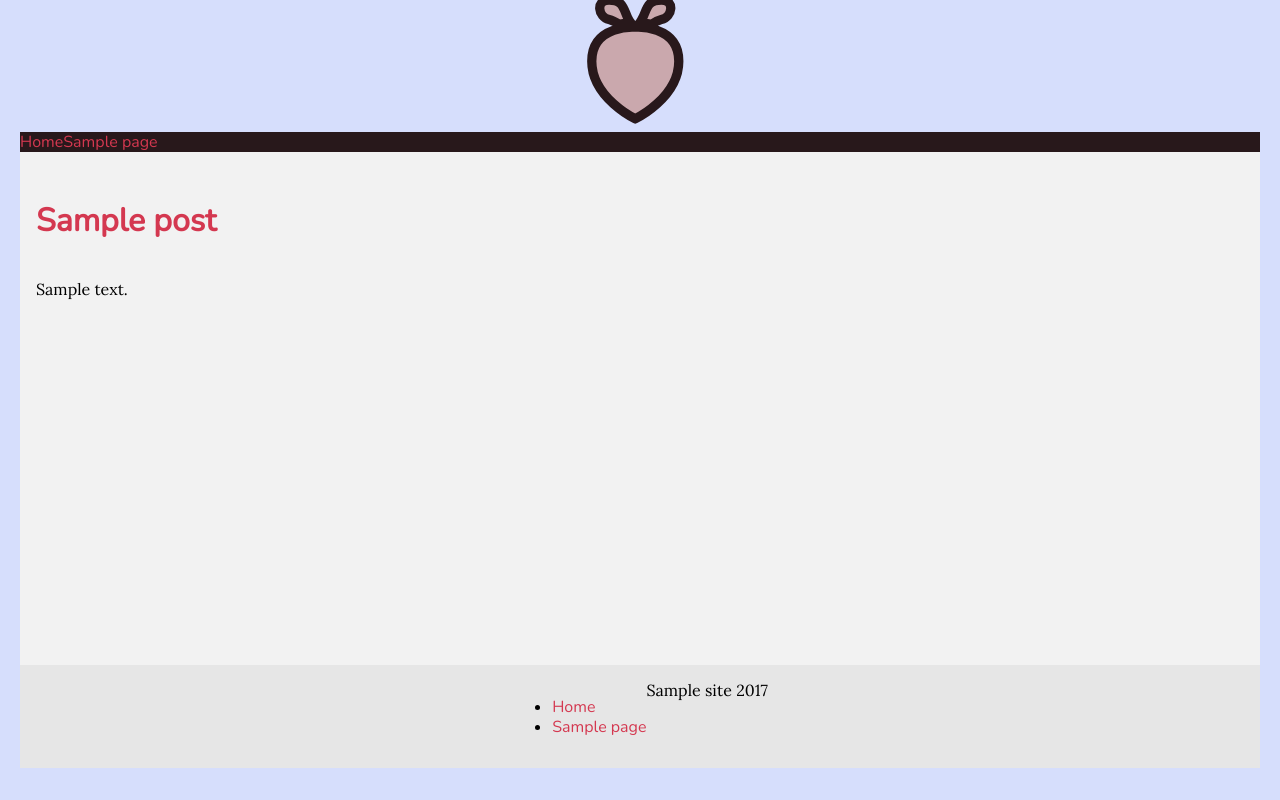
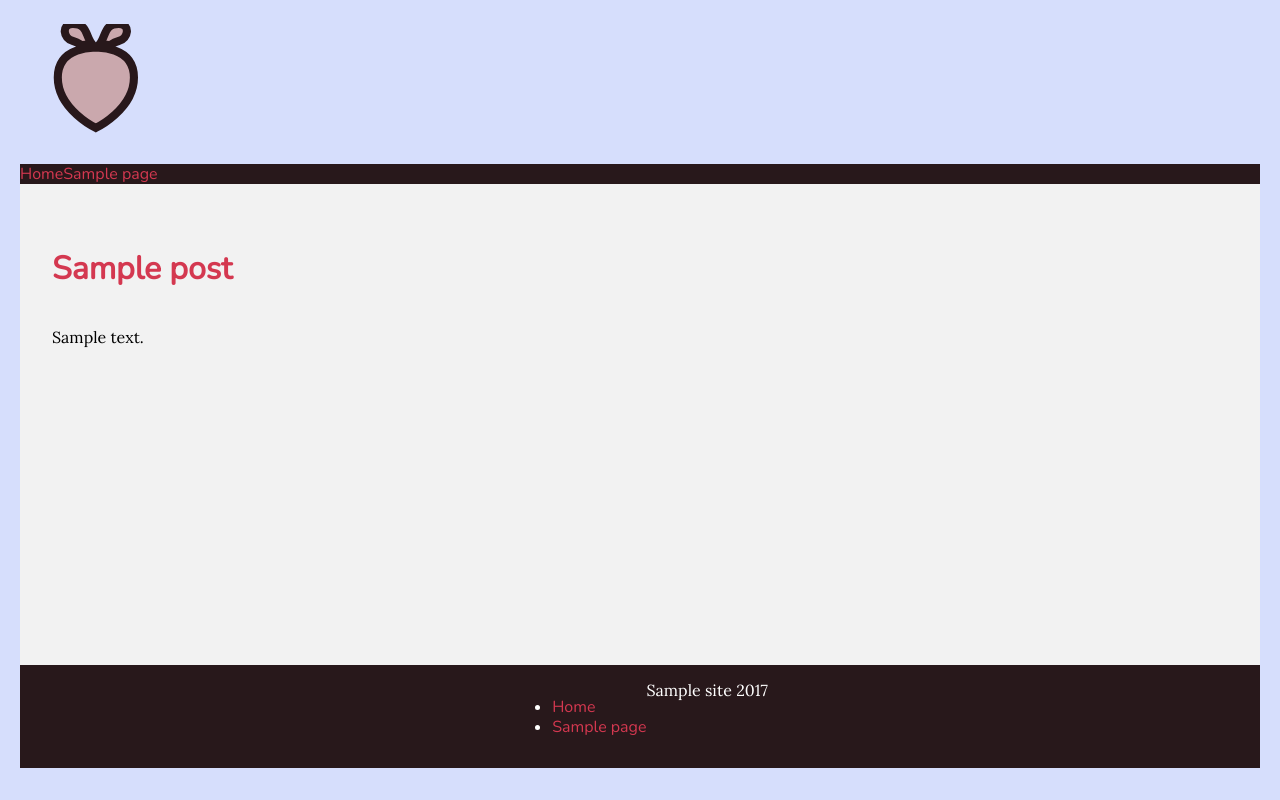
Before and after one commit to resonantdoghouse/wprecipes, a WordPress theme: template themes/wprecipes/archive-recipe.php in a window 1280 px wide. Run offline with PHP 8.4 and a stand-in for WordPress, Linux system fonts and the light colour scheme; the site name, menu and one post (Sample post) are stand-ins, and other content is empty; some libraries are stand-ins or nearby versions.

Commit message:
added active menu, grid for recipe page, footer style, header layout and site description

```diff
--- a/themes/wprecipes/archive-recipe.php
+++ b/themes/wprecipes/archive-recipe.php
@@ -9,10 +9,11 @@ get_header(); ?>
 
             <h1 class="wprecipes__page-title"><?php echo post_type_archive_title(); ?></h1>
 
+            <div class="wprecipes__main__grid">
 				<? if ( have_posts() ):
 					while ( have_posts() ): the_post(); ?>
 
-                    <article class="wprecipes__main__post">
+                        <article class="wprecipes__main__post wprecipes__main__grid__item">
                             <a href="<?php echo get_the_permalink(); ?>">
                                 <h1 class="wprecipes__main__post__title">
 									<?php echo esc_html( get_the_title() ); ?>
@@ -27,7 +28,7 @@ get_header(); ?>
 
 					<?php endwhile;
 				endif; ?>
-
+            </div>
         </main>
 		<? get_sidebar(); ?>
     </div>
--- a/themes/wprecipes/build/js/wprecipes.min.js
+++ b/themes/wprecipes/build/js/wprecipes.min.js
@@ -1 +1 @@
-!function(e){function t(t){var o=e(".wprecipes__recipe__items__item__quantity").html(),a=parseInt(o);"increase"==t&&a<100?(a++,e(".wprecipes__recipe__items__item__quantity").html(a),localStorage.setItem("localStorageName",a)):"decrease"==t&&a>1&&(a--,e(".wprecipes__recipe__items__item__quantity").html(a),localStorage.setItem("localStorageName",a)),console.log(parseInt(a))}var o="recipeQuantityMod"+wprecipes_rest_obj.post_id;if(console.log(o),"undefined"!=typeof Storage?console.log("local storage allowed."):alert("Sorry! No Web Storage support."),localStorage.getItem("localStorageName")){var a=localStorage.getItem("localStorageName");e(".wprecipes__recipe__items__item__quantity").html(a)}else localStorage.setItem(o,1);var r=e("#wprecipes-nav-toggle"),c=e("#wprecipes-increase-recipe"),l=e("#wprecipes-decrease-recipe");r.on("click",function(t){t.preventDefault(),e(this).toggleClass("wprecipes__toggle-button--open"),e(".wprecipes__nav").toggleClass("wprecipes__nav--open")}),c.on("click",function(){t("increase")}),l.on("click",function(){t("decrease")}),e(".owl-carousel").owlCarousel()}(jQuery);
+!function(e){function t(t){var o=e(".wprecipes__recipe__items__item__quantity").html(),a=parseInt(o);"increase"==t&&a<100?(a++,e(".wprecipes__recipe__items__item__quantity").html(a),localStorage.setItem("localStorageName",a)):"decrease"==t&&a>1&&(a--,e(".wprecipes__recipe__items__item__quantity").html(a),localStorage.setItem("localStorageName",a)),console.log(parseInt(a))}var o="recipeQuantityMod"+wprecipes_rest_obj.post_id;if(console.log(o),"undefined"!=typeof Storage?console.log("local storage allowed."):alert("Sorry! No Web Storage support."),localStorage.getItem("localStorageName")){var a=localStorage.getItem("localStorageName");e(".wprecipes__recipe__items__item__quantity").html(a)}else localStorage.setItem(o,1);var r=e("#wprecipes-nav-toggle"),i=e("#wprecipes-increase-recipe"),c=e("#wprecipes-decrease-recipe");r.on("click",function(t){t.preventDefault(),e(this).toggleClass("wprecipes__toggle-button--open"),e(".wprecipes__nav").toggleClass("wprecipes__nav--open")}),i.on("click",function(){t("increase")}),c.on("click",function(){t("decrease")}),e(".owl-carousel").owlCarousel({loop:!0,margin:10,nav:!0,responsive:{0:{items:1},768:{items:2},1024:{items:3}}})}(jQuery);
--- a/themes/wprecipes/header.php
+++ b/themes/wprecipes/header.php
@@ -12,7 +12,8 @@
 <header class="wprecipes__header">
 
     <div class="wprecipes--flex-wrapper">
-        <a href="<?php echo home_url( '/' ); ?>" class="wprecipes__logo">
+
+        <a href="<?php echo home_url( '/' ); ?>" class="wprecipes__logo wprecipes--flex-wrapper__item">
             <svg class="wprecipes__logo__svg" baseProfile="basic" xmlns="http://www.w3.org/2000/svg" width="128"
                  height="128" viewBox="0 0 138 138">
                 <path d="M63.848 29.312S17 26.368 17 66.048 63.848 128 63.848 128s46.976-22.272 46.976-61.952-46.976-36.736-46.976-36.736zm28.16-8.32C104.168 18.048 106.856 0 92.008 0c-14.72 0-15.36 9.088-19.84 18.688-1.024 2.304-2.176 4.224-3.456 5.888 4.224.128 8.576.64 12.672 1.536 3.2-2.176 6.912-4.224 10.624-5.12zm-56.32 0c3.84.896 7.424 2.944 10.752 5.12 4.992-1.024 9.472-1.408 12.672-1.536-1.28-1.664-2.56-3.584-3.584-5.888C51.048 9.088 50.536 0 35.688 0c-14.72 0-12.16 18.048 0 20.992z"/>
@@ -20,12 +21,17 @@
                 <description><?php echo get_bloginfo( 'name' ); ?></description>
             </svg>
         </a>
-        <div id="wprecipes-nav-toggle" class="wprecipes__toggle-button">
-            <span></span>
-            <span></span>
-            <span></span>
-            <span></span>
+
+        <div class="wprecipes--flex-wrapper__item wprecipes__description"><?php echo get_bloginfo( 'description' ); ?></div>
+        <div class="wprecipes--flex-wrapper__item wprecipes__toggle">
+            <div id="wprecipes-nav-toggle" class="wprecipes__toggle-button">
+                <span></span>
+                <span></span>
+                <span></span>
+                <span></span>
+            </div>
         </div>
+
     </div>
 
 	<?php
--- a/themes/wprecipes/includes/enqueue.php
+++ b/themes/wprecipes/includes/enqueue.php
@@ -6,6 +6,7 @@ function wprecipes_scripts() {
 	wp_enqueue_style( 'wprecipes_gfonts', 'https://fonts.googleapis.com/css?family=Lora|Nunito' );
 
 	wp_enqueue_style( 'owl_carousel', get_stylesheet_directory_uri() . '/src/lib/owl-carousel/assets/owl.carousel.min.css' );
+	wp_enqueue_style( 'owl_carousel_theme', get_stylesheet_directory_uri() . '/src/lib/owl-carousel/assets/owl.theme.default.css' );
 
 	wp_enqueue_script( 'jquery' );
 	wp_enqueue_script( 'owl_carousel', get_stylesheet_directory_uri() . '/src/lib/owl-carousel/owl.carousel.min.js', array( 'jquery' ), '', true );
--- a/themes/wprecipes/src/css/partials/_footer.scss
+++ b/themes/wprecipes/src/css/partials/_footer.scss
@@ -2,4 +2,6 @@
   padding: 1rem;
   display: flex;
   justify-content: center;
+  background: $color-dark;
+  color: $color-lightest;
 }
--- a/themes/wprecipes/src/css/partials/_layout.scss
+++ b/themes/wprecipes/src/css/partials/_layout.scss
@@ -6,10 +6,32 @@
   margin: auto;
   max-width: $site-maxwidth;
 
+  &__description {
+    text-align: center;
+    font-size: 1.5rem;
+    @include tablet {
+      text-align: right;
+    }
+    @include desktop {
+      text-align: right;
+    }
+  }
   &--flex-wrapper {
     display: flex;
     justify-content: space-around;
     align-items: center;
+
+    @include tablet {
+      justify-content: space-between;
+    }
+    @include desktop {
+      justify-content: space-between;
+    }
+
+    &__item {
+      flex: 1 1 auto;
+      padding: 1rem;
+    }
   }
 
   &__site {
--- a/themes/wprecipes/src/css/partials/_nav.scss
+++ b/themes/wprecipes/src/css/partials/_nav.scss
@@ -4,14 +4,11 @@
    * Header Beet Logo
    */
   &__logo {
-    //display:inline-block;
-    //padding: 1rem;
     &__svg {
       fill: $color-background;
-
-      //max-width: 100%;
       stroke: $color-dark;
       stroke-width: 10px;
+      padding: .5rem;
     }
   }
 
@@ -22,10 +19,8 @@
     background: $color-dark;
     display: flex;
     flex-flow: column;
-
     max-height: 0;
     overflow: hidden;
-
     transition: max-height .5s ease-in-out;
 
     @include tablet {
@@ -45,14 +40,23 @@
     &__item {
       flex: 1 1 auto;
       display: flex;
+
+      &.current-menu-item {
+        a {
+          background: lighten($color-dark, 10%);
+        }
+      }
+
       &__link {
         display: block;
         width: 100%;
         text-align: center;
         background: lighten($color-dark, 5%);
         padding: 1rem;
+        color: darken($color-lightest, 5%);
         &:hover {
           background: lighten($color-dark, 10%);
+          color: $color-lightest;
         }
         // link :hover
       }
--- /dev/null
+++ b/themes/wprecipes/src/css/partials/components/_grid.scss
@@ -0,0 +1,16 @@
+.wprecipes__main__grid {
+  display: flex;
+  flex-flow: row wrap;
+
+  &__item {
+    flex: 1 1 100%;
+    padding: 1rem;
+
+    @include tablet {
+      flex: 1 1 50%;
+    }
+    @include desktop {
+      flex: 1 1 33.333%;
+    }
+  }
+}
--- a/themes/wprecipes/src/css/partials/components/_toggle.scss
+++ b/themes/wprecipes/src/css/partials/components/_toggle.scss
@@ -58,3 +58,12 @@
     }
   }
 }
+
+.wprecipes__toggle {
+  @include tablet {
+    display: none;
+  }
+  @include desktop {
+    display: none;
+  }
+}
--- a/themes/wprecipes/src/css/style.scss
+++ b/themes/wprecipes/src/css/style.scss
@@ -4,6 +4,7 @@
 @import 'partials/typography';
 @import 'partials/nav';
 @import 'partials/layout';
+@import 'partials/components/grid';
 @import 'partials/components/toggle';
 @import 'partials/recipe';
 @import 'partials/widgets';
```
Also changed, not shown: themes/wprecipes/build/css/style.css (+50 -4 lines), themes/wprecipes/front-page.php (+6 -2 lines), themes/wprecipes/src/js/wprecipes.js (+16 -19 lines), themes/wprecipes/build/css/style.min.css. Lines whose indentation alone changed are shown as unchanged.
